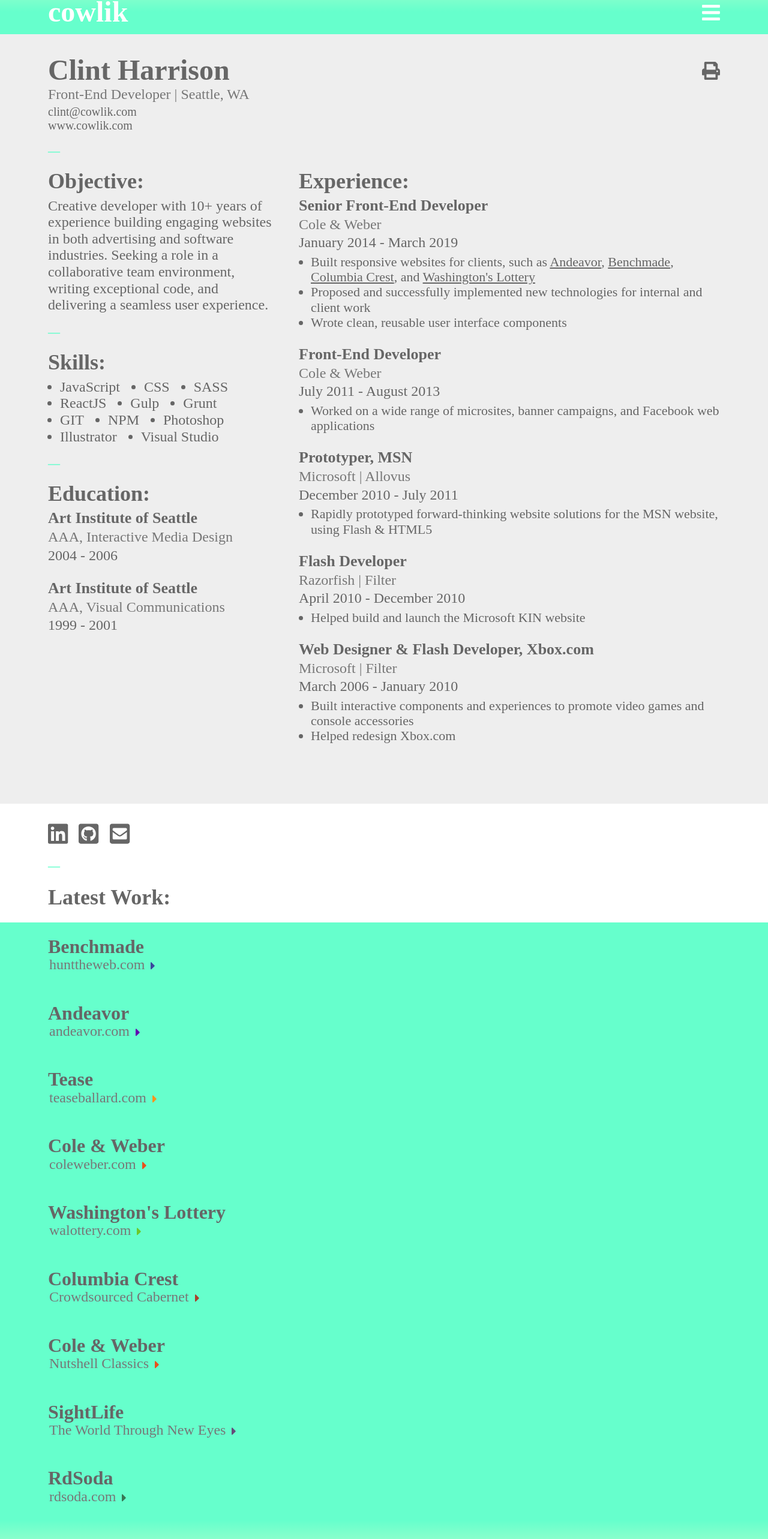
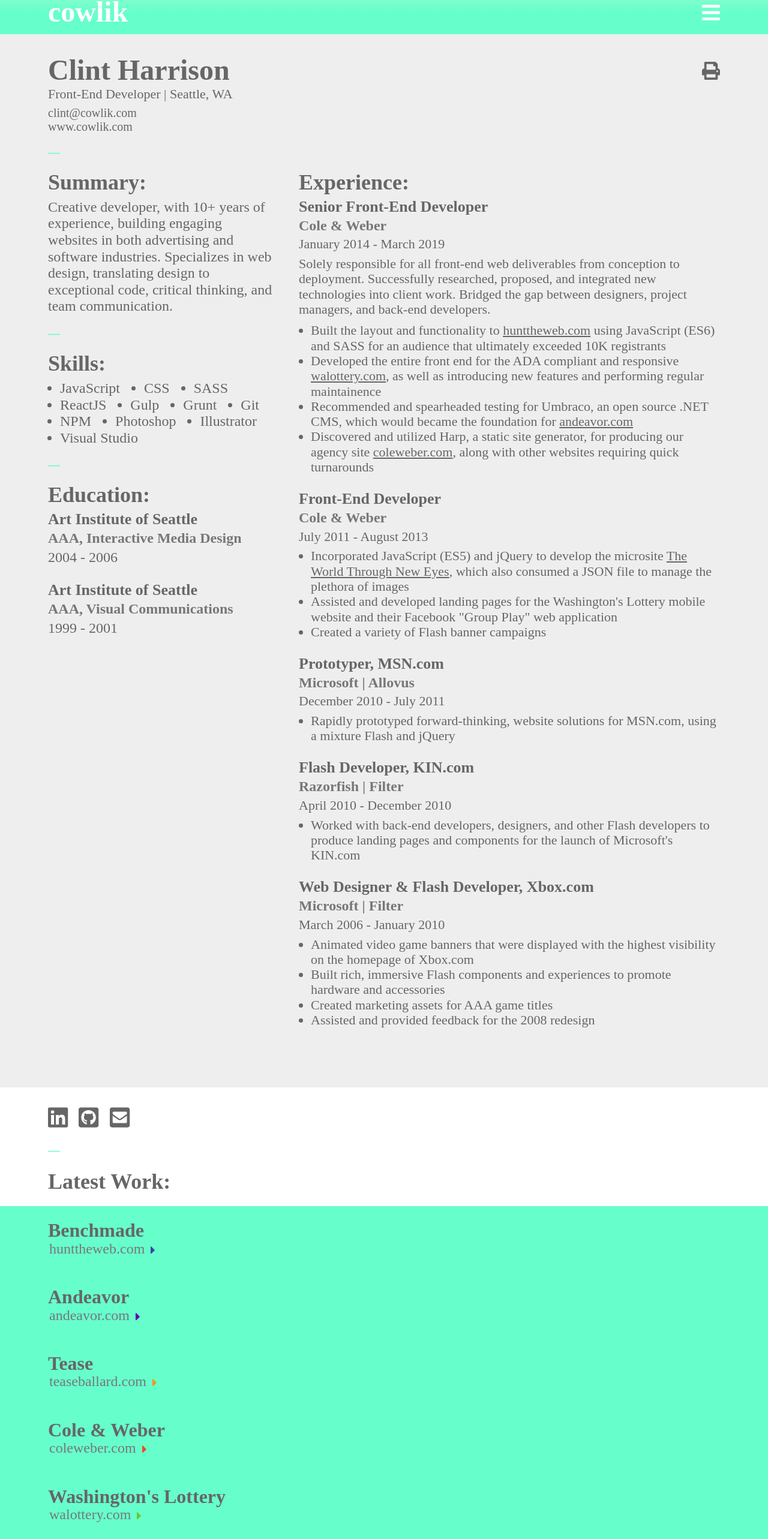
Before and after one commit to cowlik/cowlik, a React (Create React App) app: page /resume in a window 1280 px wide. Shown: the part 68-2634 px from the top of the page at 60% size. Built offline with nearby package versions, Linux system fonts and the light colour scheme; what webfontloader would draw is missing.

Commit message:
updated Resume; added Lottery screen

```diff
--- a/src/data/work.json
+++ b/src/data/work.json
@@ -27,7 +27,7 @@
             "Development"
         ],
         "technologies": [
-            "JavaScript",
+            "JavaScript (ES6)",
             "SASS",
             "Gulp",
             "Babel",
@@ -108,7 +108,7 @@
         "slug": "andeavor",
         "client": "Andeavor",
         "title": "andeavor.com",
-        "url": "http://www.andeavor.com",
+        "url": "",
         "date": "August 2017",
         "feature": false,
         "logo": {
@@ -368,6 +368,12 @@
                 "src": "/imgs/work/washingtons-lottery/screen-past-drawings.jpg",
                 "width": 800,
                 "height": 1080
+            },
+            {
+                "title": "Where To Play",
+                "src": "/imgs/work/washingtons-lottery/screen-where-to-play.jpg",
+                "width": 800,
+                "height": 843
             }
         ]
     },
@@ -498,72 +504,6 @@
         ]
     },
     {
-        "slug": "sightlife",
-        "client": "SightLife",
-        "title": "The World Through New Eyes",
-        "url": "https://www.sightlife.org/through-new-eyes-files/index.htm",
-        "date": "May 2014",
-        "feature": false,
-        "logo": {
-            "work": {
-                "src": "/imgs/work/sightlife/logo.svg",
-                "width": 36,
-                "height": 36
-            },
-            "feature": {
-                "src": "",
-                "width": 0,
-                "height": 0
-            }
-        },
-        "description": {
-            "short": "",
-            "long": "<p><em>We spent time with some of our recipient and donor families. On our travels, we heard their stories and even provided cameras so recipients could show us the world through their new eyes. The results are an inspiring reminder that every surgery can change a life.</em></p>"
-        },
-        "responsibilities": [
-            "UI",
-            "Development"
-        ],
-        "technologies": [
-            "JavaScript",
-            "CSS",
-            "Orchard",
-            ".NET"
-        ],
-        "assets": [
-            {
-                "title": "Home",
-                "src": "/imgs/work/sightlife/screen-home.jpg",
-                "width": 1080,
-                "height": 825
-            },
-            {
-                "title": "Recipients",
-                "src": "/imgs/work/sightlife/screen-recipients-1.jpg",
-                "width": 1080,
-                "height": 825
-            },
-            {
-                "title": "Recipients",
-                "src": "/imgs/work/sightlife/screen-recipients-2.jpg",
-                "width": 1080,
-                "height": 825
-            },
-            {
-                "title": "Recipients",
-                "src": "/imgs/work/sightlife/screen-recipients-3.jpg",
-                "width": 1080,
-                "height": 825
-            },
-            {
-                "title": "Donors",
-                "src": "/imgs/work/sightlife/screen-donors.jpg",
-                "width": 1080,
-                "height": 825
-            }
-        ]
-    },
-    {
         "slug": "rdsoda",
         "client": "RdSoda",
         "title": "rdsoda.com",
@@ -622,5 +562,72 @@
                 "height": 1070
             }
         ]
+    },
+    {
+        "slug": "sightlife",
+        "client": "SightLife",
+        "title": "The World Through New Eyes",
+        "url": "https://www.sightlife.org/through-new-eyes-files/index.htm",
+        "date": "November 2012",
+        "feature": false,
+        "logo": {
+            "work": {
+                "src": "/imgs/work/sightlife/logo.svg",
+                "width": 36,
+                "height": 36
+            },
+            "feature": {
+                "src": "",
+                "width": 0,
+                "height": 0
+            }
+        },
+        "description": {
+            "short": "",
+            "long": "<p><em>We spent time with some of our recipient and donor families. On our travels, we heard their stories and even provided cameras so recipients could show us the world through their new eyes. The results are an inspiring reminder that every surgery can change a life.</em></p>"
+        },
+        "responsibilities": [
+            "UI",
+            "Development"
+        ],
+        "technologies": [
+            "JavaScript",
+            "jQuery",
+            "CSS",
+            "Orchard",
+            ".NET"
+        ],
+        "assets": [
+            {
+                "title": "Home",
+                "src": "/imgs/work/sightlife/screen-home.jpg",
+                "width": 1080,
+                "height": 825
+            },
+            {
+                "title": "Recipients",
+                "src": "/imgs/work/sightlife/screen-recipients-1.jpg",
+                "width": 1080,
+                "height": 825
+            },
+            {
+                "title": "Recipients",
+                "src": "/imgs/work/sightlife/screen-recipients-2.jpg",
+                "width": 1080,
+                "height": 825
+            },
+            {
+                "title": "Recipients",
+                "src": "/imgs/work/sightlife/screen-recipients-3.jpg",
+                "width": 1080,
+                "height": 825
+            },
+            {
+                "title": "Donors",
+                "src": "/imgs/work/sightlife/screen-donors.jpg",
+                "width": 1080,
+                "height": 825
+            }
+        ]
     }
 ]
--- a/src/routes/Resume.js
+++ b/src/routes/Resume.js
@@ -11,15 +11,15 @@
                     <FontAwesomeIcon icon="print" />
                 </button>
             </h1>
-            <h4>{app.description}</h4>
+            <h5>{app.description}</h5>
             <a href={'mailto:' + app.email}>{app.email}</a>
             <a href="/" target="_blank">{app.url.replace('http://', '')}</a>
             <p className="dash">&mdash;</p>
         </header>
         <section id="resume-content">
             <aside>
-                <h2>Objective:</h2>
-                <p>Creative developer with 10+ years of experience building engaging websites in both advertising and software industries. Seeking a role in a collaborative team environment, writing exceptional code, and delivering a seamless user experience.</p>
+                <h2>Summary:</h2>
+                <p>Creative developer, with 10+ years of experience, building engaging websites in both advertising and software industries. Specializes in web design, translating design to exceptional code, critical thinking, and team communication.</p>
                 <p className="dash">&mdash;</p>
                 <h2>Skills:</h2>
                 <ul>
@@ -29,7 +29,7 @@
                     <li>ReactJS</li>
                     <li>Gulp</li>
                     <li>Grunt</li>
-                    <li>GIT</li>
+                    <li>Git</li>
                     <li>NPM</li>
                     <li>Photoshop</li>
                     <li>Illustrator</li>
@@ -50,40 +50,46 @@
                 <h2>Experience:</h2>
                 <h3>Senior Front-End Developer</h3>
                 <h4>Cole &amp; Weber</h4>
-                <p>January 2014 - March 2019</p>
+                <h5>January 2014 - March 2019</h5>
+                <p>Solely responsible for all front-end web deliverables from conception to deployment. Successfully researched, proposed, and integrated new technologies into client work. Bridged the gap between designers, project managers, and back-end developers.</p>
                 <ul>
-                    <li>Built responsive websites for clients, such as <a href="/work/andeavor" target="_blank">Andeavor</a>, <a href="/work/benchmade" target="_blank">Benchmade</a>, <a href="/work/columbia-crest" target="_blank">Columbia Crest</a>, and <a href="/work/washingtons-lottery" target="_blank">Washington's Lottery</a></li>
-                    <li>Proposed and successfully implemented new technologies for internal and client work</li>
-                    <li>Wrote clean, reusable user interface components</li>
+                    <li>Built the layout and functionality to <a href="/work/benchmade" target="_blank">hunttheweb.com</a> using JavaScript (ES6) and SASS for an audience that ultimately exceeded 10K registrants</li>
+                    <li>Developed the entire front end for the ADA compliant and responsive <a href="/work/washingtons-lottery" target="_blank">walottery.com</a>, as well as introducing new features and performing regular maintainence</li>
+                    <li>Recommended and spearheaded testing for Umbraco, an open source .NET CMS, which would became the foundation for <a href="/work/andeavor" target="_blank">andeavor.com</a></li>
+                    <li>Discovered and utilized Harp, a static site generator, for producing our agency site <a href="/work/cole-weber" target="_blank">coleweber.com</a>, along with other websites requiring quick turnarounds</li>
                 </ul>
                 <br />
                 <h3>Front-End Developer</h3>
                 <h4>Cole &amp; Weber</h4>
-                <p>July 2011 - August 2013</p>
+                <h5>July 2011 - August 2013</h5>
                 <ul>
-                    <li>Worked on a wide range of microsites, banner campaigns, and Facebook web applications</li>
+                    <li>Incorporated JavaScript (ES5) and jQuery to develop the microsite <a href="/work/sightlife" target="_blank">The World Through New Eyes</a>, which also consumed a JSON file to manage the plethora of images</li>
+                    <li>Assisted and developed landing pages for the Washington's Lottery mobile website and their Facebook &quot;Group Play&quot; web application</li>
+                    <li>Created a variety of Flash banner campaigns</li>
                 </ul>
                 <br />
-                <h3>Prototyper, MSN</h3>
+                <h3>Prototyper, MSN.com</h3>
                 <h4>Microsoft | Allovus</h4>
-                <p>December 2010 - July 2011</p>
+                <h5>December 2010 - July 2011</h5>
                 <ul>
-                    <li>Rapidly prototyped forward-thinking website solutions for the MSN website, using Flash & HTML5</li>
+                    <li>Rapidly prototyped forward-thinking, website solutions for MSN.com, using a mixture Flash and jQuery</li>
                 </ul>
                 <br />
-                <h3>Flash Developer</h3>
+                <h3>Flash Developer, KIN.com</h3>
                 <h4>Razorfish | Filter</h4>
-                <p>April 2010 - December 2010</p>
+                <h5>April 2010 - December 2010</h5>
                 <ul>
-                    <li>Helped build and launch the Microsoft KIN website</li>
+                    <li>Worked with back-end developers, designers, and other Flash developers to produce landing pages and components for the launch of Microsoft's KIN.com</li>
                 </ul>
                 <br />
                 <h3>Web Designer &amp; Flash Developer, Xbox.com</h3>
                 <h4>Microsoft | Filter</h4>
-                <p>March 2006 - January 2010</p>
+                <h5>March 2006 - January 2010</h5>
                 <ul>
-                    <li>Built interactive components and experiences to promote video games and console accessories</li>
-                    <li>Helped redesign Xbox.com</li>
+                    <li>Animated video game banners that were displayed with the highest visibility on the homepage of Xbox.com</li>
+                    <li>Built rich, immersive Flash components and experiences to promote hardware and accessories</li>
+                    <li>Created marketing assets for AAA game titles</li>
+                    <li>Assisted and provided feedback for the 2008 redesign</li>
                 </ul>
             </article>
         </section>
--- a/src/routes/Resume.scss
+++ b/src/routes/Resume.scss
@@ -18,13 +18,15 @@
     h3 {
         margin-bottom: 5px;
         line-height: 100%;
-        font-weight: 600;
     }
 
     h4 {
-        margin-bottom: 3px;
+        margin-bottom: 4px;
         color: $color-gray-light;
-        font-weight: 500;
+    }
+
+    h5 {
+        margin-bottom: 7.5px;
     }
 
     a {
@@ -108,6 +110,11 @@
     }
 
     article {
+        p {
+            padding-bottom: 5px;
+            font-size: 18px;
+        }
+
         ul {
             margin-top: 5px;
             margin-left: $spacing-min;
@@ -128,6 +135,7 @@
 
     @media (min-width: $screen-med) {
         article {
+            p,
             ul {
                 font-size: 20px;
             }
@@ -141,6 +149,7 @@
             width: 65%;
             margin-left: $spacing-min;
 
+            p,
             ul {
                 font-size: 22px;
             }
@@ -160,20 +169,22 @@
         display: flex;
 
         a {
+            font-style: italic;
             text-decoration: none;
         }
 
         article {
-            width: 60%;
+            width: 59%;
             margin-left: 0.3in;
 
+            p,
             ul {
                 font-size: 12pt;
             }
         }
 
         aside {
-            width: 40%;
+            width: 41%;
 
             + .dash {
                 display: none;
--- a/src/styles/_headings.scss
+++ b/src/styles/_headings.scss
@@ -70,3 +70,20 @@
         font-size: 15pt;
     }
 }
+
+h5 {
+    font-size: 18px;
+    font-weight: 500;
+
+    @media (min-width: $screen-med) {
+        font-size: 20px;
+    }
+
+    @media (min-width: $screen-lrg) {
+        font-size: 22px;
+    }
+
+    @media print {
+        font-size: 14pt;
+    }
+}
```
Also changed, not shown: public/imgs/work/washingtons-lottery/screen-where-to-play.jpg (added).
